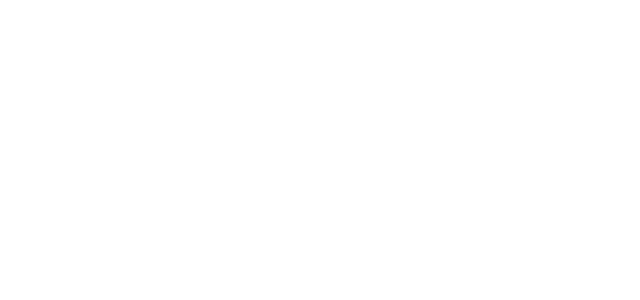
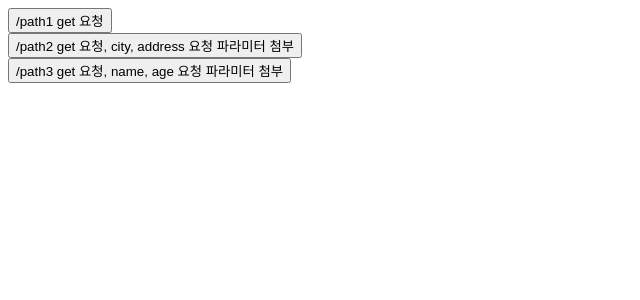
Before and after one commit to kiwi85547/react20240509, a React (Vite) app: page / in a window 1280 px wide. Shown: the top 300 px of the page, without its empty margins (0-640 px from the left). Built offline with nearby package versions, Linux system fonts and the light colour scheme.

Commit message:
axios로 ajax get요청 연습 완료

```diff
--- a/src/App.jsx
+++ b/src/App.jsx
@@ -1,7 +1,41 @@
 import React from "react";
+import axios from "axios";
 
 function App(props) {
-  return <div></div>;
+  function handleClick1() {
+    axios.get("/path1");
+  }
+
+  function handleClick2() {
+    const qs = "city=seoul&address=서대문구";
+    axios.get("/path2?" + qs);
+  }
+
+  function handleClick3() {
+    const qs = new URLSearchParams();
+    qs.append("name", "kim");
+    qs.append("age", "33");
+    // axios.get("/path3?" + qs.toString());
+    axios.get(`/path3?${qs.toString()}`);
+  }
+
+  return (
+    <div>
+      <div>
+        <button onClick={handleClick1}>/path1 get 요청</button>
+      </div>
+      <div>
+        <button onClick={handleClick2}>
+          /path2 get 요청, city, address 요청 파라미터 첨부
+        </button>
+      </div>
+      <div>
+        <button onClick={handleClick3}>
+          /path3 get 요청, name, age 요청 파라미터 첨부
+        </button>
+      </div>
+    </div>
+  );
 }
 
 export default App;
```
